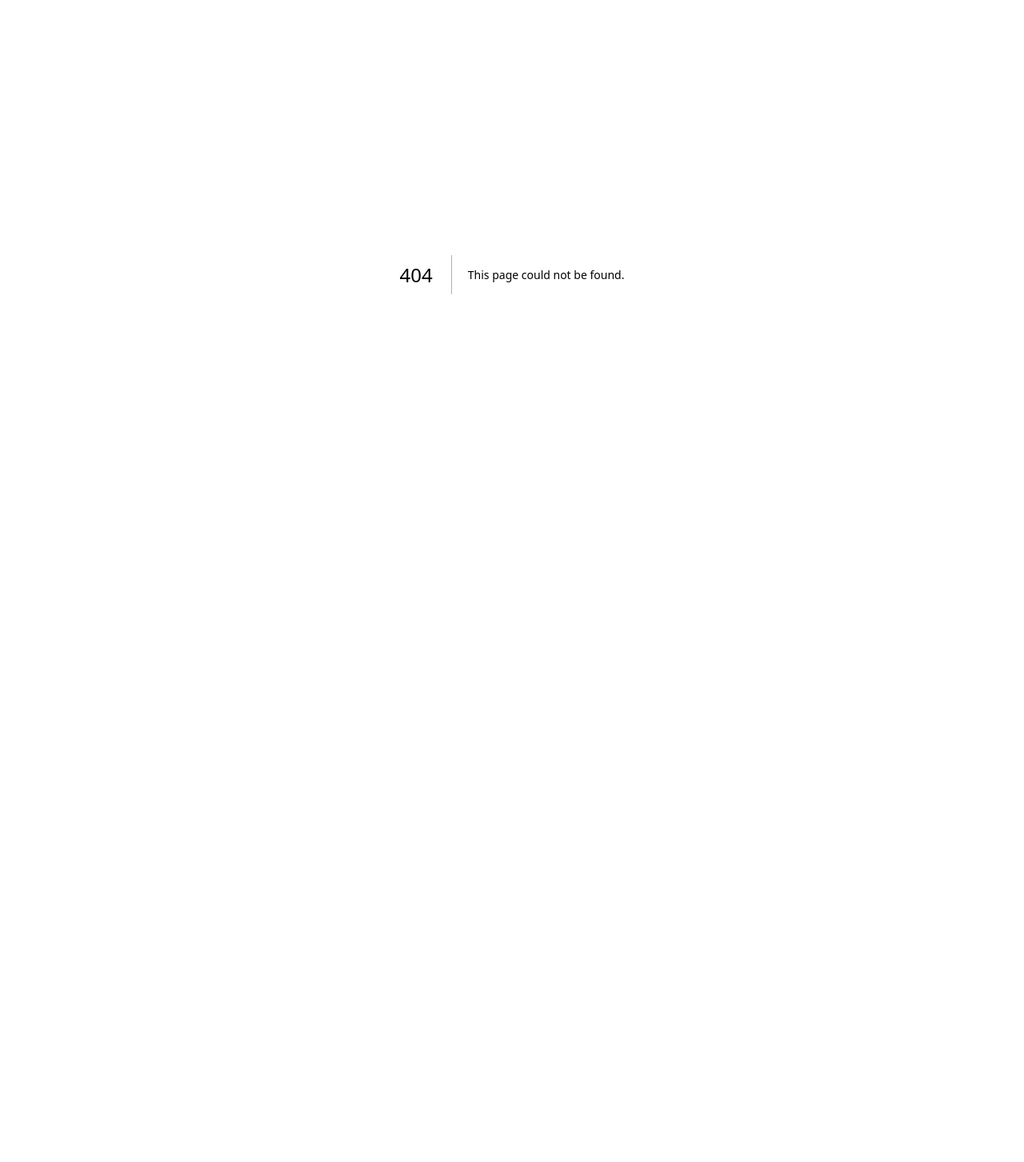
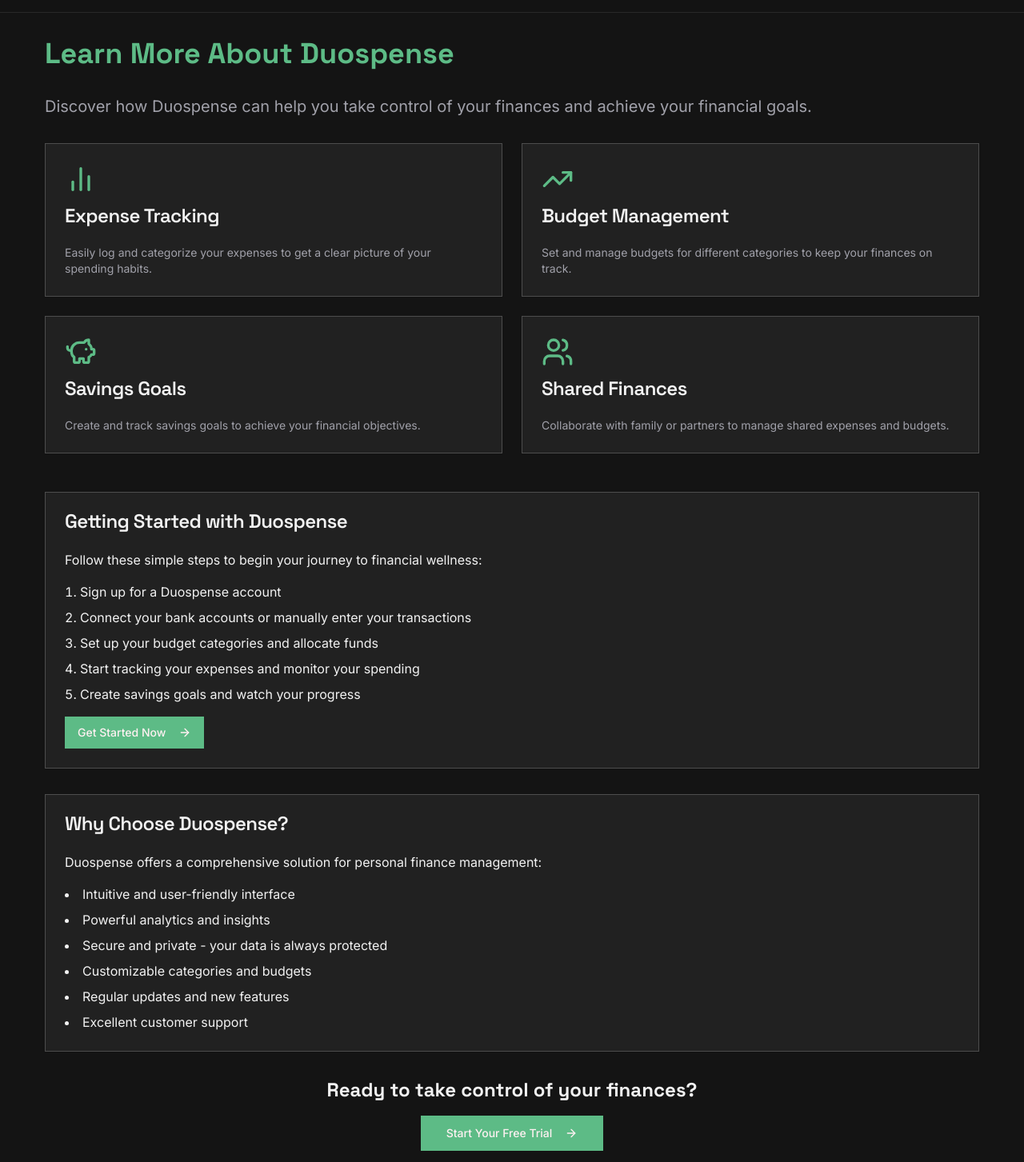
Before and after one commit to kaizenics/duospense, a Next.js app: page /learn-more in a window 1280 px wide. Before the commit this address had no page. Shown: the part 57-1510 px from the top of the page at 80% size. Before the commit the page ends 800 px from the top, so only its background shows below. Built offline with nearby package versions, Linux system fonts and the light colour scheme.

Commit message:
feat: add Learn More page with features overview, getting started guide, and benefits of Duospense

```diff
--- /dev/null
+++ b/src/app/learn-more/page.tsx
@@ -0,0 +1,199 @@
+"use client";
+
+import { motion } from "framer-motion";
+import {
+  Card,
+  CardContent,
+  CardDescription,
+  CardHeader,
+  CardTitle,
+} from "@/components/ui/card";
+import { Button } from "@/components/ui/button";
+import {
+  ArrowRight,
+  BarChart2,
+  PiggyBank,
+  TrendingUp,
+  Users,
+} from "lucide-react";
+import { Container } from "@/components/ui/container";
+import { Navbar } from "@/components/navbar";
+import { Footer } from "@/components/footer";
+
+const containerVariants = {
+  hidden: { opacity: 0 },
+  visible: {
+    opacity: 1,
+    transition: {
+      staggerChildren: 0.2
+    }
+  }
+};
+
+const itemVariants = {
+  hidden: { y: 20, opacity: 0 },
+  visible: {
+    y: 0,
+    opacity: 1,
+    transition: {
+      duration: 0.5
+    }
+  }
+};
+
+const cardHoverVariants = {
+  hover: {
+    scale: 1.02,
+    transition: {
+      duration: 0.2
+    }
+  }
+};
+
+const features = [
+  {
+    icon: BarChart2,
+    title: "Expense Tracking",
+    description:
+      "Easily log and categorize your expenses to get a clear picture of your spending habits.",
+  },
+  {
+    icon: TrendingUp,
+    title: "Budget Management",
+    description:
+      "Set and manage budgets for different categories to keep your finances on track.",
+  },
+  {
+    icon: PiggyBank,
+    title: "Savings Goals",
+    description:
+      "Create and track savings goals to achieve your financial objectives.",
+  },
+  {
+    icon: Users,
+    title: "Shared Finances",
+    description:
+      "Collaborate with family or partners to manage shared expenses and budgets.",
+  },
+];
+
+export default function LearnMorePage() {
+  return (
+    <>
+      <Navbar />
+      <Container variant="fullMobileConstrainedPadded">
+        <motion.div
+          className="container mx-auto p-6 space-y-8 my-20"
+          initial="hidden"
+          animate="visible"
+          variants={containerVariants}
+        >
+          <motion.h1
+            className="font-heading text-4xl font-bold text-primary"
+            variants={itemVariants}
+          >
+            Learn More About Duospense
+          </motion.h1>
+          <motion.p
+            className="font-sans text-xl text-muted-foreground mb-8"
+            variants={itemVariants}
+          >
+            Discover how Duospense can help you take control of your finances
+            and achieve your financial goals.
+          </motion.p>
+
+          <motion.div
+            className="grid grid-cols-1 md:grid-cols-2 gap-6"
+            variants={containerVariants}
+          >
+            {features.map((feature, index) => (
+              <motion.div
+                key={index}
+                variants={itemVariants}
+                whileHover="hover"
+              >
+                <motion.div variants={cardHoverVariants}>
+                  <Card>
+                    <CardHeader>
+                      <feature.icon className="h-10 w-10 text-primary mb-2" />
+                      <CardTitle className="font-heading">{feature.title}</CardTitle>
+                    </CardHeader>
+                    <CardContent>
+                      <CardDescription className="font-sans">{feature.description}</CardDescription>
+                    </CardContent>
+                  </Card>
+                </motion.div>
+              </motion.div>
+            ))}
+          </motion.div>
+
+          <motion.div variants={itemVariants}>
+            <Card className="mt-12">
+              <CardHeader>
+                <CardTitle className="font-heading">Getting Started with Duospense</CardTitle>
+              </CardHeader>
+              <CardContent className="font-sans space-y-4">
+                <p>
+                  Follow these simple steps to begin your journey to financial
+                  wellness:
+                </p>
+                <ol className="list-decimal list-inside space-y-2">
+                  <li>Sign up for a Duospense account</li>
+                  <li>
+                    Connect your bank accounts or manually enter your transactions
+                  </li>
+                  <li>Set up your budget categories and allocate funds</li>
+                  <li>Start tracking your expenses and monitor your spending</li>
+                  <li>Create savings goals and watch your progress</li>
+                </ol>
+                <Button className="mt-4">
+                  Get Started Now <ArrowRight className="ml-2 h-4 w-4" />
+                </Button>
+              </CardContent>
+            </Card>
+          </motion.div>
+
+          <motion.div variants={itemVariants}>
+            <Card className="mt-8">
+              <CardHeader>
+                <CardTitle className="font-heading">Why Choose Duospense?</CardTitle>
+              </CardHeader>
+              <CardContent className="font-sans space-y-4">
+                <p>
+                  Duospense offers a comprehensive solution for personal finance
+                  management:
+                </p>
+                <ul className="list-disc list-inside space-y-2">
+                  <li>Intuitive and user-friendly interface</li>
+                  <li>Powerful analytics and insights</li>
+                  <li>Secure and private - your data is always protected</li>
+                  <li>Customizable categories and budgets</li>
+                  <li>Regular updates and new features</li>
+                  <li>Excellent customer support</li>
+                </ul>
+              </CardContent>
+            </Card>
+          </motion.div>
+
+          <motion.div
+            className="mt-12 text-center"
+            variants={itemVariants}
+          >
+            <h2 className="font-heading text-2xl font-bold mb-4">
+              Ready to take control of your finances?
+            </h2>
+            <motion.div
+              whileHover={{ scale: 1.05 }}
+              whileTap={{ scale: 0.95 }}
+            >
+              <Button size="lg" className="font-sans">
+                Start Your Free Trial <ArrowRight className="ml-2 h-4 w-4" />
+              </Button>
+            </motion.div>
+          </motion.div>
+        </motion.div>
+      </Container>
+      <Footer />
+    </>
+  );
+}
```
